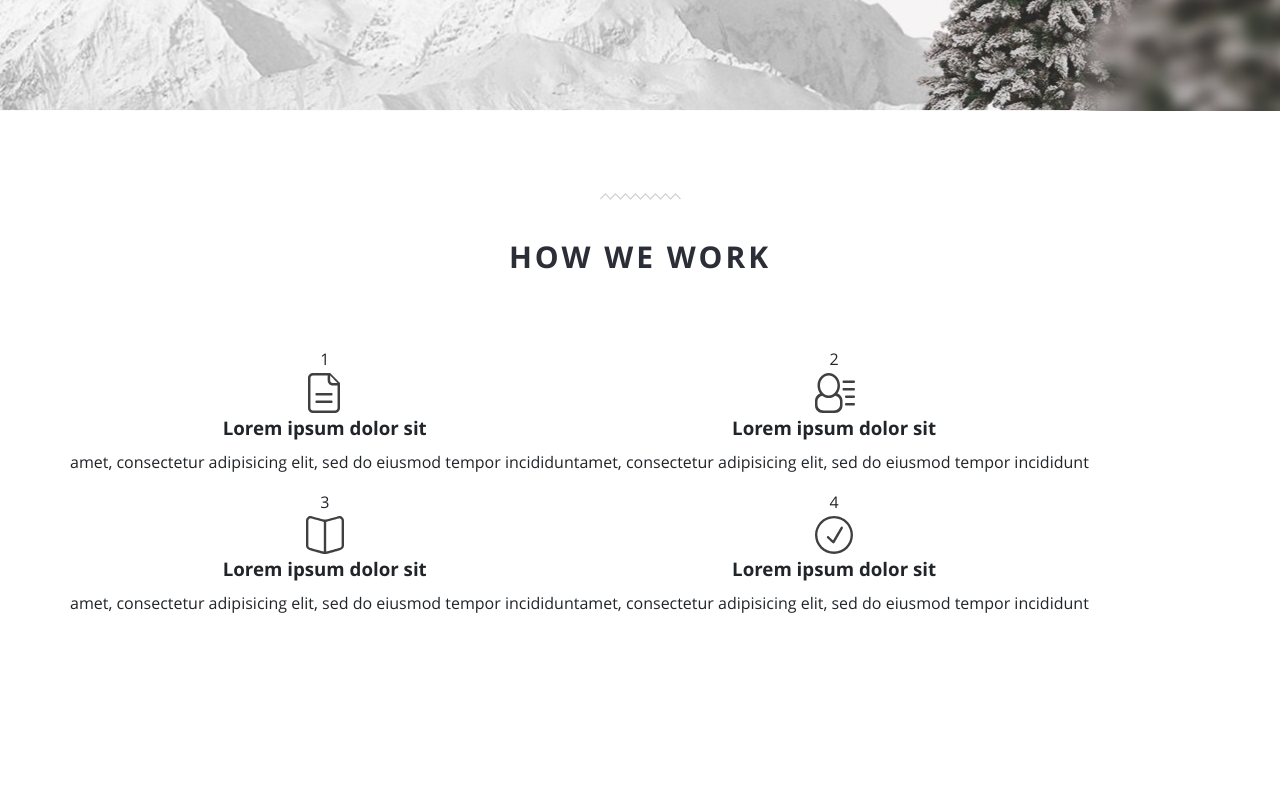
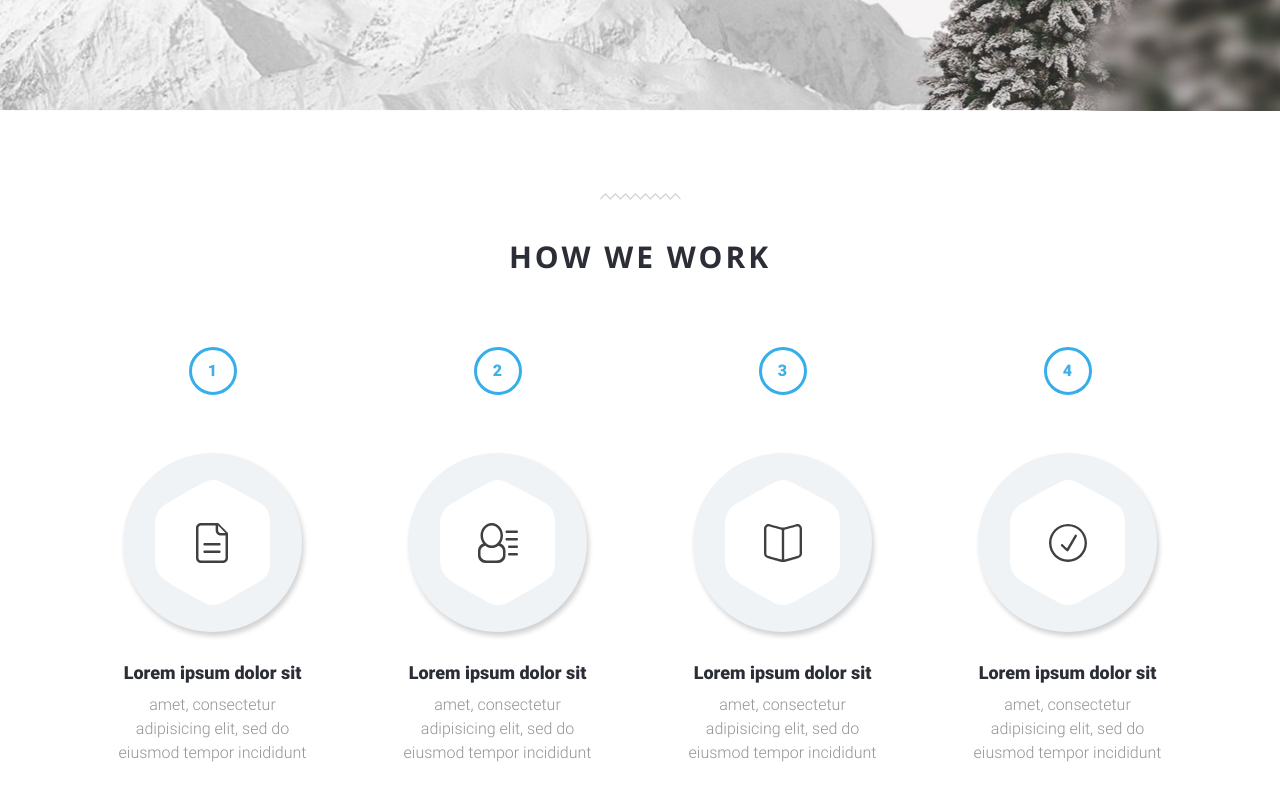
Before and after one commit to BudnikOleksii/Mountains, a website: page src/index.html in a window 1280 px wide. Shown: the part 3034-3834 px from the top of the page. Before the commit the page ends 3770 px from the top, so only its background shows below. Drawn offline with Linux system fonts and the light colour scheme.

Commit message:
styled work section

```diff
--- a/src/sass/base/_mixins.scss
+++ b/src/sass/base/_mixins.scss
@@ -13,3 +13,13 @@
     font-weight: 400;
     color: $color-text-1;
 }
+
+@mixin circle($width) {
+    margin: 0 auto;
+    display: flex;
+    justify-content: center;
+    align-items: center;
+    width: $width;
+    height: $width;
+    border-radius: 100%;
+}
--- a/src/sass/blocks/_work.scss
+++ b/src/sass/blocks/_work.scss
@@ -6,4 +6,47 @@
         @include heading(30px);
         margin: 36px 0 75px 0;
     }
+
+    &__item {
+        flex: 0 0 25%;
+        text-align: center;
+    }
+
+    &__circle {
+        @include circle(48px);
+        background-color: $color-white;
+        border: 3.0px solid $color-blue-main;
+        font-family: $font-roboto;
+        font-size: 16px;
+        line-height: 50px;
+        font-weight: 900;
+        text-transform: uppercase;
+        color: #3bb0eb;
+    }
+
+    &__icon {
+        @include circle(179px);
+        margin-top: 58px;
+        background: #f0f3f6 url(../icons/work/bg.svg) no-repeat center center;
+        box-shadow: 2px 4px 5px 0px rgba(0,0,0,0.18);
+    }
+
+    &__subheader {
+        margin-top: 29px;
+        font-family: $font-roboto;
+        font-size: 18px;
+        line-height: 24px;
+        font-weight: 900;
+        color: $color-headers;
+    }
+
+    &__descr {
+        margin: 0 auto;
+        max-width: 205px;
+        font-family: $font-roboto;
+        font-size: 16px;
+        line-height: 24px;
+        font-weight: 300;
+        color: $color-text-1;
+    }
 }
```
Also changed, not shown: src/css/style.min.css.
